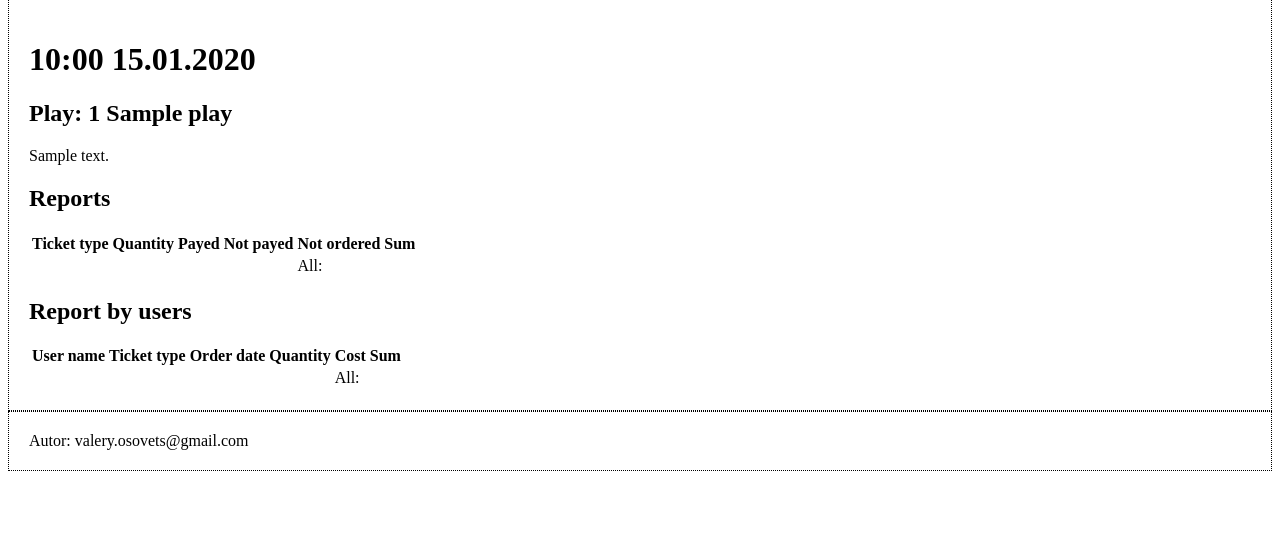
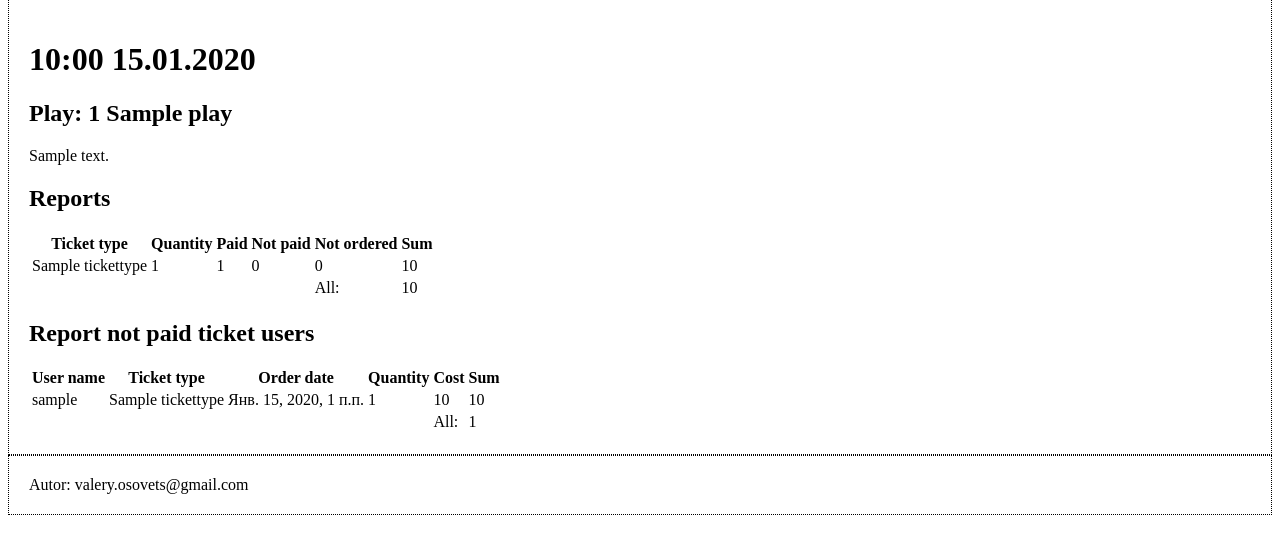
Before and after one commit to valffo/final1, a Django app: template lunar_ticket/tickets/templates/tickets/report.html in a window 1280 px wide. Shown: the part 155-709 px from the top of the page. Run offline with Django 3.2, Linux system fonts and the light colour scheme; tables that the repository leaves empty hold one stand-in row (values such as "Sample post"); the template is opened without the code that fills it: values that come from a table or form of the project are taken from there, most other values are stand-ins (such as "Sample title", 1, 10 or a date in 2020).

Commit message:
create report page

```diff
--- a/lunar_ticket/tickets/forms.py
+++ b/lunar_ticket/tickets/forms.py
@@ -3,6 +3,7 @@ from django import forms
 from models import *
 from django.db.models import Count, Min, Sum, Avg
 from django.utils.safestring import mark_safe
+
 
 class CurrierForm(forms.Form):
     def __init__(self, *args, **kwargs):
@@ -24,9 +25,7 @@ class CurrierForm(forms.Form):
                     str(order.date_purchase),
                     str(order.count),
                     str(order.count * order.ticket.cost),
-                    'payed</td><td>' if order.pay_status else 'not payed'
-
-
+                    'paid</td><td>' if order.pay_status else 'not paid'
                 ]
             ))
             if (order.pay_status):
@@ -40,6 +39,7 @@ class CurrierForm(forms.Form):
                     max_value=order.count,
                     widget=forms.NumberInput(attrs=attrs)
                 )
+
 
 class OrderForm(forms.Form):
 
--- a/lunar_ticket/tickets/models.py
+++ b/lunar_ticket/tickets/models.py
@@ -6,11 +6,13 @@ from django.core.urlresolvers import reverse
 from django.core.exceptions import ObjectDoesNotExist
 from django.db.models import Count, Min, Sum, Avg
 
+
 class Play(models.Model):
     title = models.CharField(max_length=255)
     describe = models.TextField()
     def __str__(self):
         return ''.join([self.title.encode('utf8'), ' (#ID: ', str(self.id), ')', ])
+
 
 class Scheduler(models.Model):
     #reporter = models.ForeignKey(Reporter)
@@ -30,16 +32,30 @@ class TicketType(models.Model):
     def __str__(self):
         return ' '.join([self.title])
 
+
 class Ticket(models.Model):
     scheduler = models.ForeignKey(Scheduler)
     ticket_type = models.ForeignKey(TicketType)
     cost = models.BigIntegerField()
 
+    def count_paid(self):
+        return self.get_count_by_status(1)
+
+    def count_not_paid(self):
+        return self.get_count_by_status(0)
+
     def available(self):
-        count = Order.objects.values('ticket').filter(scheduler=self.scheduler, ticket=self) \
-            .annotate(count_ticket=Sum('count'))
-        return self.ticket_type.count - count[0].get('count_ticket', 0)
+        return self.ticket_type.count - self.get_count_by_status()
 
+    def get_count_by_status(self, status=None):
+        kwargs = {
+            'scheduler': self.scheduler,
+            'ticket': self
+        }
+        if status is not None:
+            kwargs['pay_status'] = status
+        result = Order.objects.values('ticket').filter(**kwargs).annotate(count_ticket=Sum('count'))
+        return int(result[0].get('count_ticket', 0)) if len(result) else 0
 
     def __str__(self):
         return ' '.join([str(self.scheduler), 'for', str(self.ticket_type), 'for', str(self.cost)])
--- a/lunar_ticket/tickets/templates/tickets/anonymous.html
+++ b/lunar_ticket/tickets/templates/tickets/anonymous.html
@@ -25,5 +25,4 @@
             {% endfor %}
         </table>
 </div>
-        <a href="{% url 'report' scheduler.id %}">Report</a>
 {% endblock %}
--- a/lunar_ticket/tickets/templates/tickets/report.html
+++ b/lunar_ticket/tickets/templates/tickets/report.html
@@ -1,4 +1,5 @@
 {% extends "base.html" %}
+{% load apptags %}
 {% block content %}
 <h1>{{ scheduler.time|date:"H:i" }}  {{ scheduler.date }}</h1>
     <h2><b>Play:</b> {{ scheduler.play.id }} {{ scheduler.play.title }}</h2>
@@ -9,16 +10,26 @@
     <tr>
         <th>Ticket type</th>
         <th>Quantity</th>
-        <th>Payed</th>
-        <th>Not payed</th>
+        <th>Paid</th>
+        <th>Not paid</th>
         <th>Not ordered</th>
         <th>Sum</th>
     </tr>
 
-    <tr><td colspan="4"></td><td>All:</td><td></td></tr>
+    {% for ticket in tickets %}
+        <tr>
+            <td>{{ ticket.ticket_type.title }}</td>
+            <td>{{ ticket.ticket_type.count }}</td>
+            <td>{{ ticket.count_paid }}</td>
+            <td>{{ ticket.count_not_paid }}</td>
+            <td>{{ ticket.available }}</td>
+            <td>{{ ticket.cost|multiply:ticket.count_paid }}</td>
+        </tr>
+    {% endfor %}
+    <tr><td colspan="4"></td><td>All:</td><td>{{ g_sum }}</td></tr>
 </table>
 
-<h2>Report by users</h2>
+<h2>Report not paid ticket users</h2>
 <table>
     <tr>
         <th>User name</th>
@@ -28,8 +39,17 @@
         <th>Cost</th>
         <th>Sum</th>
     </tr>
-
-    <tr><td colspan="4"></td><td>All:</td><td></td></tr>
+    {% for order in orders %}
+        <tr>
+            <td>{{ order.user.username }}</td>
+            <td>{{ order.ticket.ticket_type.title }}</td>
+            <td>{{ order.date_purchase }}</td>
+            <td>{{ order.count }}</td>
+            <td>{{ order.ticket.cost }}</td>
+            <td>{{ order.ticket.cost|multiply:order.count }}</td>
+        </tr>
+    {% endfor %}
+    <tr><td colspan="4"></td><td>All:</td><td>{{ n_sum }}</td></tr>
 </table>
 
 {% endblock %}
--- a/lunar_ticket/tickets/templatetags/apptags.py
+++ b/lunar_ticket/tickets/templatetags/apptags.py
@@ -6,3 +6,13 @@ register = template.Library()
 @register.filter
 def get(dictionary, key):
     return -dictionary.get(key, 0)
+
+
+@register.filter
+def minus(x, y):
+    return x-y
+
+
+@register.filter
+def multiply(value, arg):
+    return value*arg
```
Also changed, not shown: lunar_ticket/tickets/views.py (+12 -5 lines), 1 other file.
